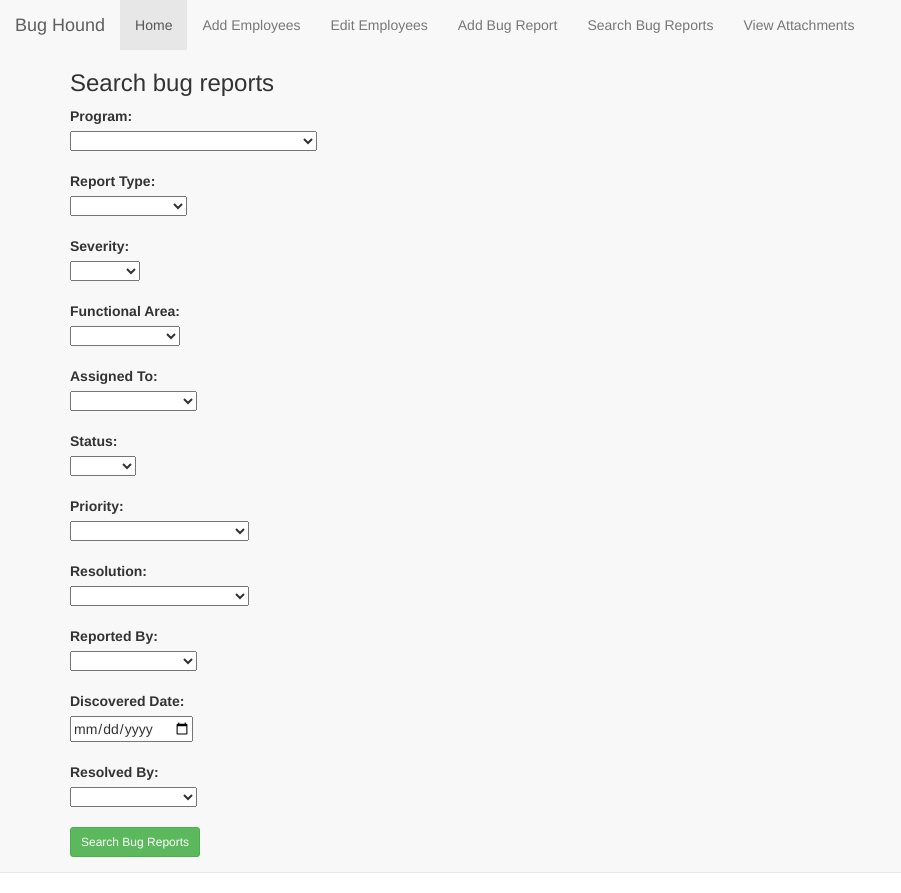
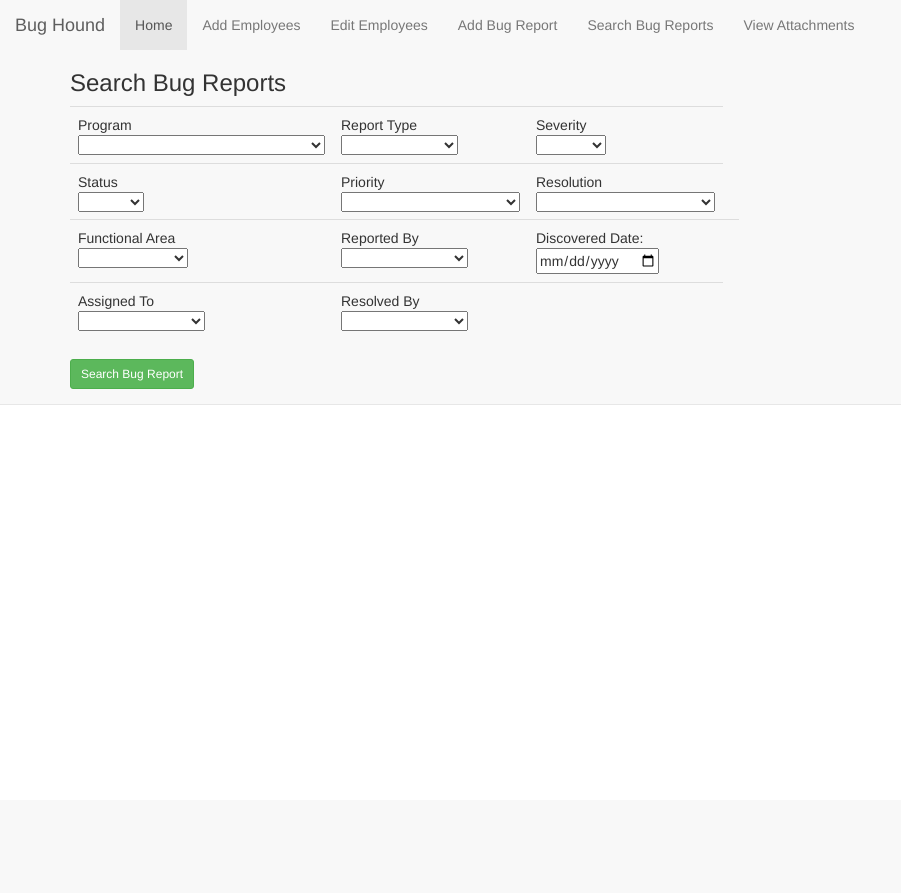
Before and after one commit to ischenck/BugTracking, a Flask app: page /search/ in a window 1280 px wide. Shown: the whole page, without its empty margins (0-901 px from the left). After the commit the page ends 405 px from the top, so only its background shows below. Run offline with Flask 2, Linux system fonts and the light colour scheme; data comes from the database, SQL or seed files in the repository; some libraries are stand-ins or nearby versions.

Commit message:
search functional, returns correct queries, but does not display yet.

```diff
--- a/flask/app/forms.py
+++ b/flask/app/forms.py
@@ -26,7 +26,7 @@
         (1, "Fatal")], default='', validators=[Optional()], coerce=int
         )
 
-    functionalArea = SelectField('Functional Area', validators=[Optional()]
+    areaName = SelectField('Functional Area', validators=[Optional()]
         )
     assignedTo = SelectField('Assigned To', validators=[Optional()], coerce=int
         )
--- a/flask/app/routes.py
+++ b/flask/app/routes.py
@@ -171,7 +171,7 @@
     cursor.execute(sql)
     areas = cursor.fetchall()
     areas_list= [('',''),] + [(str(i[0]), str(i[0])) for i in areas]
-    form.functionalArea.choices = areas_list
+    form.areaName.choices = areas_list
 
     if request.method == 'POST':
         if form.validate_on_submit():
@@ -179,7 +179,7 @@
                 "programId" : str(form.program.data),
                 "reportType" : str(form.reportType.data),
                 "severity" : str(form.severity.data),
-                "areaName" : str(form.functionalArea.data),
+                "areaName" : str(form.areaName.data),
                 "assignedTo" : str(form.assignedTo.data),
                 "status" : str(form.status.data),
                 "priority" : str(form.priority.data),
@@ -188,15 +188,16 @@
                 "discoveredDate" : str(form.discoveredDate.data),
                 "resolvedBy" : str(form.resolvedBy.data)
             }
-            print(allData)
             invalid = ('', '0', 'None')
             searchData = { key:val for key, val in allData.items() if val not in invalid}
             queryParams = ''.join('{} = {} AND '.format(key, val) for key, val in searchData.items())
+            sql = "SELECT * FROM BugReport" + (" WHERE " if queryParams else '') + queryParams[:-5]
 
+            cursor.execute(sql)
 
+            reports = cursor.fetchall()
+            print(reports)
 
-
-            print(searchData)
             return redirect(url_for('search'))
 
 
--- a/flask/app/templates/search.html
+++ b/flask/app/templates/search.html
@@ -5,13 +5,20 @@
 <div class="container">
 <div class="row align-items center justify-content-center">
 <div class="col-md-4">
-<h3>Search bug reports</h3>
+    <h3>Search Bug Reports</h3>
+
 <div class="form-group">
  <form method="POST" action="/search/" role="form">
   {{ form.csrf_token }}
+    <table class="table">
+        <tbody>
 
-  <label for="program">Program:</label>
+        <tr>
+            <td>
                 <div class="input-group">
+                    <div class="input-group-prepend">
+                        <span class="input-group-text">Program</span>
+                    </div>
                     {{ form.program(placeholder="program") }}
                     {% if form.program.errors %}
                       <span class="error">
@@ -21,10 +28,12 @@
                       </span>
                     {% endif %}
                 </div>
-  <br>
-
-    <label for="reportType">Report Type: </label>
+            </td>
+            <td>
                 <div class="input-group">
+                    <div class="input-group-prepend">
+                        <span class="input-group-text">Report Type</span>
+                    </div>
                     {{ form.reportType(placeholder="reportType") }}
                     {% if form.reportType.errors %}
                       <span class="error">
@@ -34,10 +43,12 @@
                       </span>
                     {% endif %}
                  </div>
-  <br>
-
-  	<label for="severity">Severity: </label>
+            </td>
+            <td>
                 <div class="input-group">
+                    <div class="input-group-prepend">
+                        <span class="input-group-text">Severity</span>
+                    </div>
                     {{ form.severity(placeholder="severity") }}
                     {% if form.severity.errors %}
                       <span class="error">
@@ -47,36 +58,17 @@
                       </span>
                     {% endif %}
                   </div>
-  <br>
+            </td>
+        </tr>
 
-  <label for="functionalArea">Functional Area: </label>
+        <tr>
+        </tr>
+        <tr>
+            <td>
                 <div class="input-group">
-    {{ form.functionalArea(placeholder="functionalArea") }}
-    {% if form.functionalArea.errors %}
-      <span class="error">
-        {% for error in form.functionalArea.errors %}
-          {{ error }}
-        {% endfor %}
-      </span>
-    {% endif %}
+                <div class="input-group-prepend">
+                    <span class="input-group-text">Status</span>
                 </div>
-  <br>
-
-  <label for="assignedTo">Assigned To: </label>
-  <div class="input-group">
-    {{ form.assignedTo(placeholder="assignedTo") }}
-    {% if form.assignedTo.errors %}
-      <span class="error">
-        {% for error in form.assignedTo.errors %}
-          {{ error }}
-        {% endfor %}
-      </span>
-    {% endif %}
-  </div>
-  <br>
-
-  <label for="status">Status: </label>
-  <div class="input-group">
                 {{ form.status(placeholder="status") }}
                 {% if form.status.errors %}
                 <span class="error">
@@ -86,10 +78,13 @@
                 </span>
                 {% endif %}
                 </div>
-  <br>
 
-  <label for="priority">Priority: </label>
+            </td>
+            <td>
                     <div class="input-group">
+                    <div class="input-group-prepend">
+                        <span class="input-group-text">Priority</span>
+                    </div>
                     {{ form.priority(placeholder="priority") }}
                     {% if form.priority.errors %}
                         <span class="error">
@@ -99,10 +94,12 @@
                         </span>
                     {% endif %}
                     </div>
-  <br>
-
-  <label for="resolution">Resolution: </label>
+            </td>
+            <td>
                     <div class="input-group">
+                    <div class="input-group-prepend">
+                        <span class="input-group-text">Resolution</span>
+                    </div>
                     {{ form.resolution(placeholder="resolution") }}
                     {% if form.resolution.errors %}
                         <span class="error">
@@ -112,12 +109,42 @@
                         </span>
                     {% endif %}
                     </div>
-  <br>
+            </td>
+        </tr>
+        <tr>
+
+        </tr>
 
 
-  <label for="reportedBy">Reported By: </label>
+        <tr>
+
+        </tr>
+
+        <tr>
+
+        </tr>
+        <tr>
+            <td>
                 <div class="input-group">
-    {{ form.reportedBy(placeholder="reportedBy") }}
+                    <div class="input-group-prepend">
+                        <span class="input-group-text">Functional Area</span>
+                    </div>
+                {{ form.areaName(placeholder="Functional Area") }}
+                {% if form.areaName.errors %}
+                    <span class="error">
+                    {% for error in form.areaName.errors %}
+                        {{ error }}
+                    {% endfor %}
+                    </span>
+                {% endif %}
+                </div>
+            </td>
+            <td>
+              <div class="input-group">
+                   <div class="input-group-prepend">
+                        <span class="input-group-text">Reported By</span>
+                  </div>
+                {{ form.reportedBy(placeholder="Reported By") }}
                 {% if form.reportedBy.errors %}
                 <span class="error">
                     {% for error in form.reportedBy.errors %}
@@ -126,10 +153,12 @@
                 </span>
                 {% endif %}
               </div>
-  <br>
-
-  <label for="discoveredDate">Discovered Date: </label>
+            </td>
+            <td>
                 <div class="input-group">
+                  <div class="input-group-prepend">
+                        <span class="input-group-text">Discovered Date:</span>
+                  </div>
                     {{ form.discoveredDate(placeholder="discoveredDate") }}
                     {% if form.discoveredDate.errors %}
                     <span class="error">
@@ -139,10 +168,32 @@
                     </span>
                     {% endif %}
                 </div>
-  <br>
+            </td>
+            <td>
+            </td>
+        </tr>
+        <tr>
+            <td>
+                <div class="input-group">
+                    <div class="input-group-prepend">
+                        <span class="input-group-text">Assigned To</span>
+                  </div>
+                {{ form.assignedTo(placeholder="Assigned To") }}
+                {% if form.assignedTo.errors %}
+                  <span class="error">
+                    {% for error in form.assignedTo.errors %}
+                      {{ error }}
+                    {% endfor %}
+                  </span>
+                {% endif %}
+                </div>
+            </td>
 
-  <label for="resolvedBy">Resolved By: </label>
+            <td>
                 <div class="input-group">
+                    <div class="input-group-prepend">
+                        <span class="input-group-text">Resolved By</span>
+                    </div>
                     {{ form.resolvedBy(placeholder="resolvedBy") }}
                     {% if form.resolvedBy.errors %}
                     <span class="error">
@@ -152,9 +203,20 @@
                     </span>
                     {% endif %}
                 </div>
-  <br>
+              </td>
+            <td></td>
 
-   <button class="btn btn-sm btn-success" type="submit">Search Bug Reports</button>
+        </tr>
+        <tr>
+        </tr>
+        <tr>
+
+        </tr>
+        </tbody>
+    </table>
+
+
+   <button class="btn btn-sm btn-success" type="submit">Search Bug Report</button>
   <br>
 </form>
 </div>
```
Lines whose indentation alone changed are shown as unchanged.
